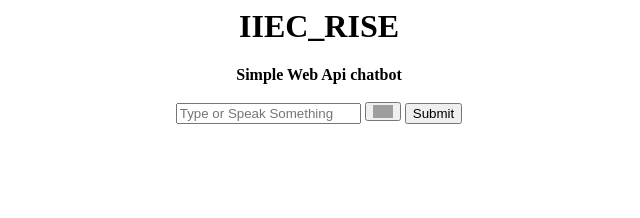
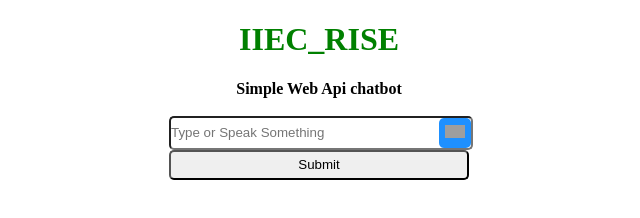
Before and after one commit to Lord-Naman/code-ubb, a plain HTML site: page index.html in a window 1280 px wide. Shown: the whole page, without its empty margins (321-961 px from the left). Drawn offline with Linux system fonts and the light colour scheme; grey boxes are pictures that could not be loaded.

Commit message:
Update index.html

```diff
--- a/index.html
+++ b/index.html
@@ -1,3 +1,44 @@
+<!DOCTYPE html>
+<html lang="en">
+
+<head>
+    <meta charset="UTF-8">
+    <meta name="viewport" content="width=device-width, initial-scale=1.0">
+    <title>Responsive clear field button</title>
+    <style>
+        h1 {
+            color: green;
+        }
+
+        .buttonIn {
+            width: 300px;
+            position: relative;
+        }
+
+        input {
+            margin: 0px;
+            padding: 0px;
+            width: 100%;
+            outline: none;
+            height: 30px;
+            border-radius: 5px;
+        }
+
+        button {
+            position: absolute;
+            top: 0;
+            border-radius: 5px;
+            right: 0px;
+            z-index: 2;
+            border: none;
+            top: 2px;
+            height: 30px;
+            cursor: pointer;
+            color: white;
+            background-color: #1e90ff;
+            transform: translateX(2px);
+        }
+    </style>
 </head>
 
 <body>
@@ -28,13 +69,31 @@
                     recognition.start();
 
                 }
+                speaks = [{"name": "Veena","lang": "en-US"}];
+
+				const msg = new SpeechSynthesisUtterance();
+				msg.volume = 1; // 0 to 1
+				msg.rate = 1; // 0.1 to 10
+				msg.pitch = 1.2; // 0 to 2
+				msg.text  = "hello there how are you Im El  Im a python program that can help you with various things on your system";
+
+
+				const voice = speaks[0]; //47
+				console.log(`Voice: ${voice.name} and Lang: ${voice.lang}`);
+				msg.voiceURI = voice.name;
+				msg.lang = voice.lang;
+
+
+				speechSynthesis.speak(msg);
+
+
                 window.addEventListener('load', () => {
                     const button = document.querySelector('#clear');
                     button.addEventListener('click', () => {
                         document.querySelector('#enter').value = "";
                     });
                 });
+
             </script>
 </body>
-
 </html>
```
